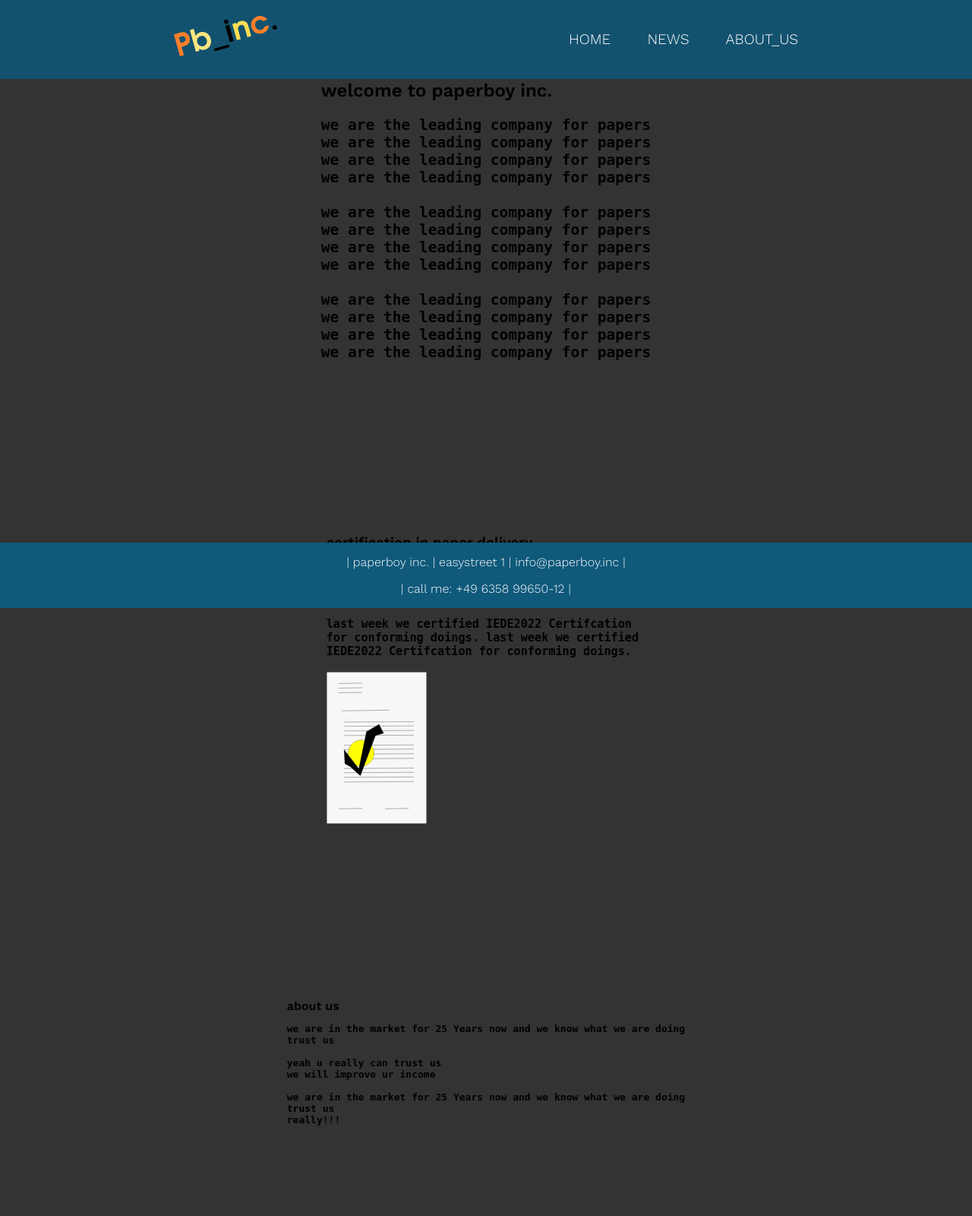
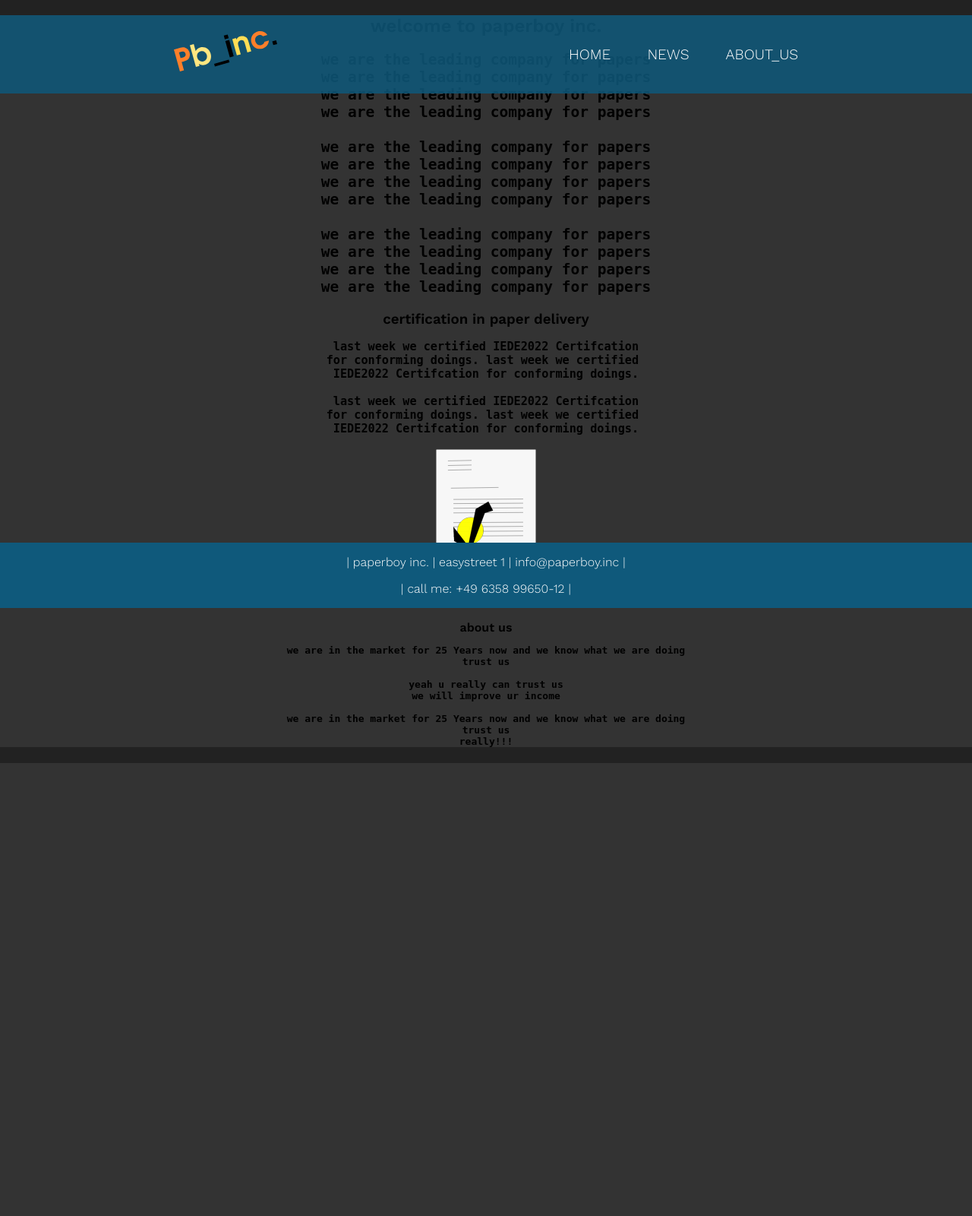
Before and after one commit to beastofrock/php, a PHP site: page / in a window 1280 px wide. Shown: the whole page at 76% size. After the commit the page ends 1004 px from the top, so only its background shows below. Run offline with PHP 8.4, Linux system fonts and the light colour scheme.

Commit message:
Update styles.css

```diff
--- a/styles.css
+++ b/styles.css
@@ -16,13 +16,19 @@
         font-weight: 400;
 }
 
-.content {
+/*.content {
   height: 200vh;
   background-color: #333;
   background-blend-mode: multiply;
   background-size: cover;
   display: grid;
   place-items: center;
+} */
+
+.content {
+  background-color: #333;
+  place-items: center;
+  text-align: center;
 }
 
 /* navigation styles start here */
```
